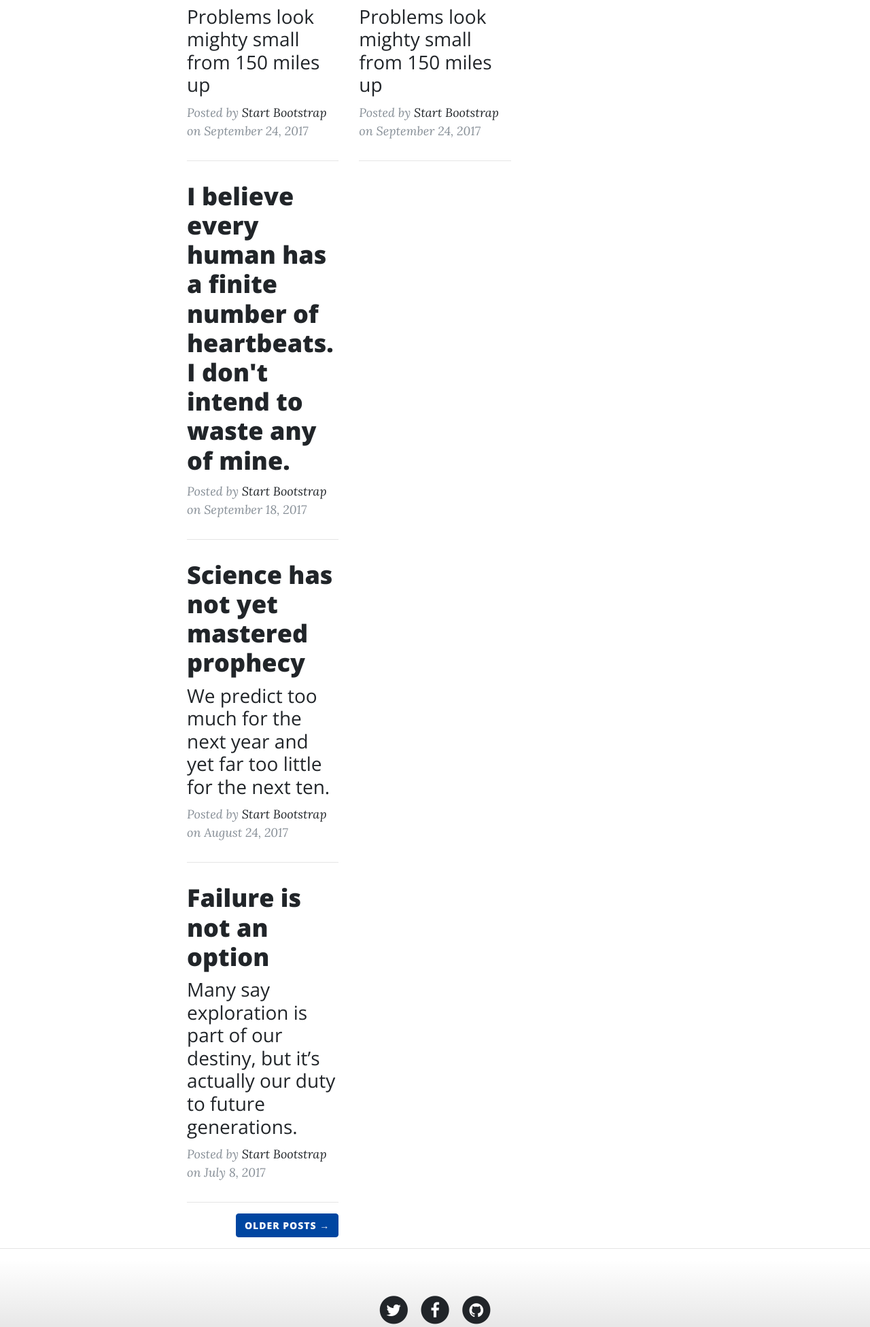
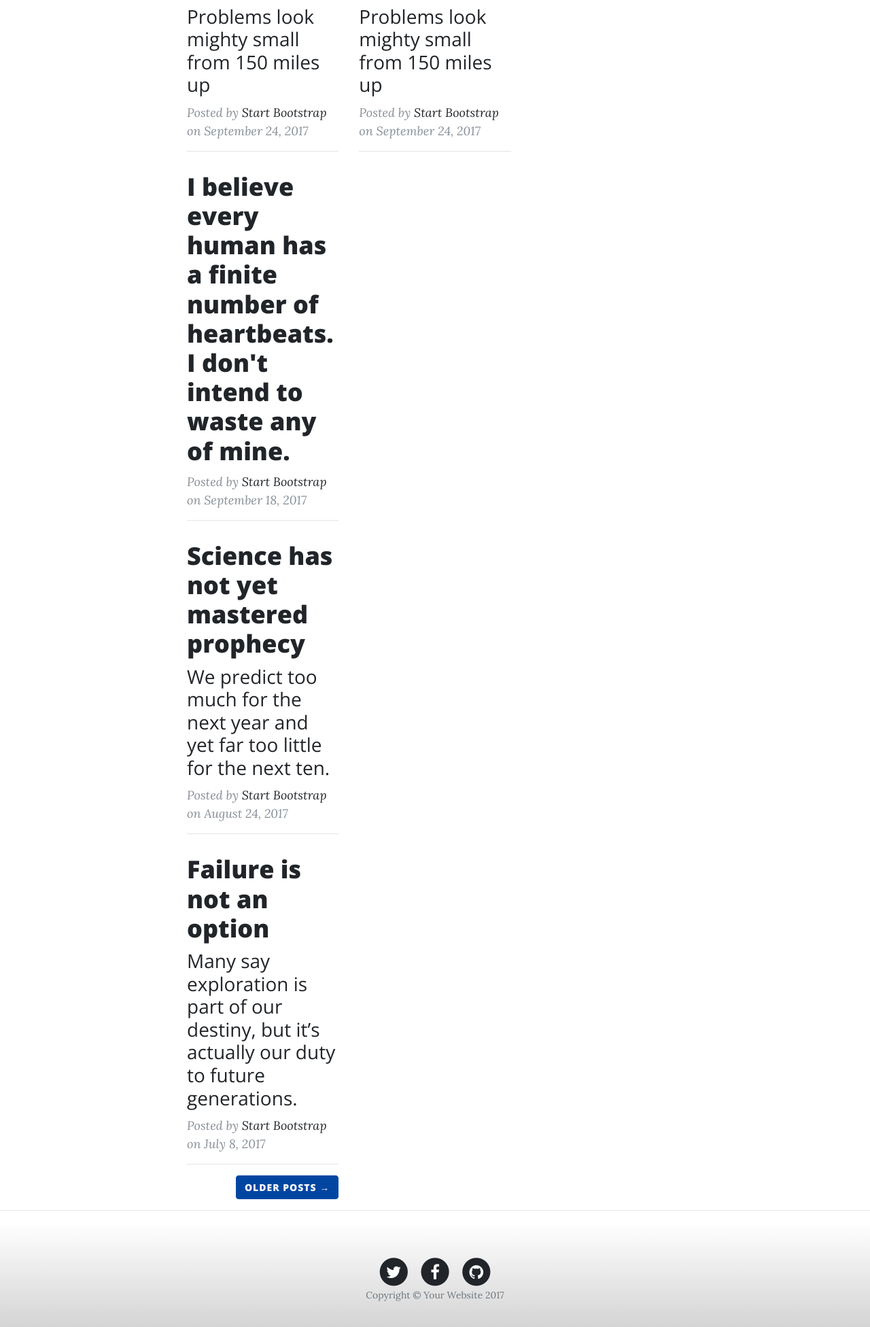
Before and after one commit to StartBootstrap/startbootstrap-clean-blog, a PHP site: page / in a window 1280 px wide. Shown: the part 903-2855 px from the top of the page at 68% size. Run offline with PHP 8.4, Linux system fonts and the light colour scheme; style sheets or scripts are compiled from the project's sources.

Commit message:
margin go away

```diff
--- a/scss/_global.scss
+++ b/scss/_global.scss
@@ -7,7 +7,6 @@ body {
 
 p {
   line-height: 1.5;
-  margin: 30px 0;
   a {
     text-decoration: underline;
   }
```
